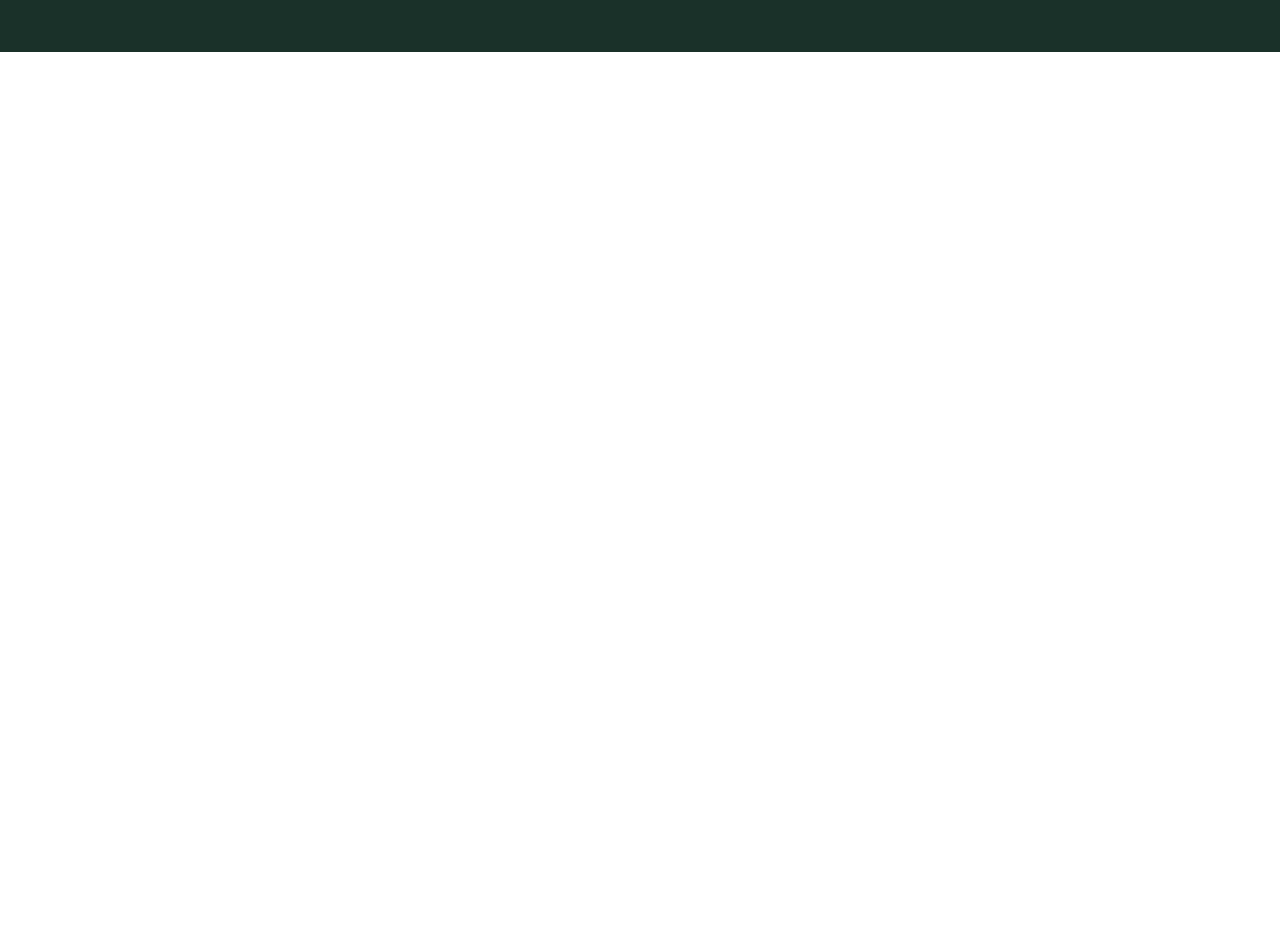
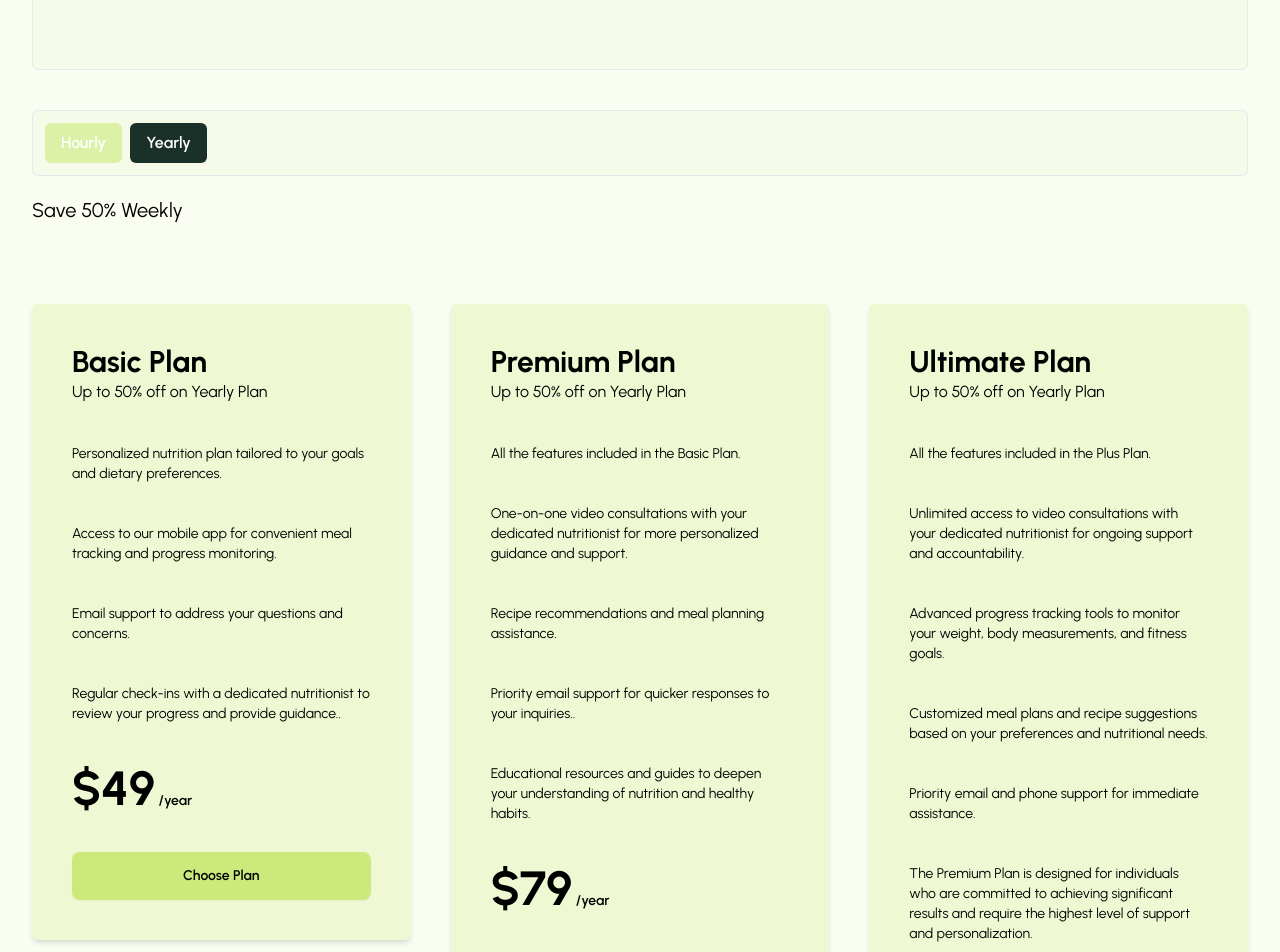
Before and after one commit to Barsheyr/arsheyrnuttition, a React (Vite) app: page /pricing in a window 1280 px wide. Shown: the part 760-1712 px from the top of the page. Before the commit the page ends 812 px from the top, so only its background shows below. Built offline with nearby package versions, Linux system fonts and the light colour scheme.

Commit message:
push new

```diff
--- a/src/components/Navigation/Navbar.jsx
+++ b/src/components/Navigation/Navbar.jsx
@@ -2,6 +2,7 @@ import React from "react";
 import { NavLink } from "react-router-dom";
 import { Logo } from "../../assets/images";
 import NavLinks from "../Navigation/NavLinks";
+import { FaBarsStaggered } from "react-icons/fa6";
 
 const Navbar = () => {
   return (
@@ -19,6 +20,22 @@ const Navbar = () => {
               Nutritionist
             </h1>
           </NavLink>
+
+          {/* DROPDOWN */}
+          <div className="dropdown">
+            <label
+              tabIndex={0}
+              className="btn btn-white bg-white hover:bg-white lg:hidden"
+            >
+              <FaBarsStaggered className="h-6 w-6" />
+            </label>
+            <ul
+              tabIndex={0}
+              className="menu menu-sm dropdown-content mt-3 z-[1] p-2 shadow bg-red-500 rounded-box w-52"
+            >
+              <NavLinks />
+            </ul>
+          </div>
         </div>
 
         <div className="navbar-end hidden lg:flex">
--- a/src/data.js
+++ b/src/data.js
@@ -209,6 +209,54 @@ export const CompanyAchievements = [
   },
 ];
 
+export const pricingPageCards = [
+  {
+    id: "1",
+    title: "Basic Plan",
+    amount: "$49",
+    MAmount: "$5",
+    text: "Up to 50% off on Yearly Plan",
+    Description:
+      "Personalized nutrition plan tailored to your goals and dietary preferences.",
+    Description2:
+      "Access to our mobile app for convenient meal tracking and progress monitoring.",
+    Description3: "Email support to address your questions and concerns.",
+    Description4:
+      "Regular check-ins with a dedicated nutritionist to review your progress and provide guidance..",
+  },
+  {
+    id: "2",
+    title: "Premium Plan",
+    amount: "$79",
+    MAmount: "$15",
+    text: "Up to 50% off on Yearly Plan",
+    Description: "All the features included in the Basic Plan.",
+    Description2:
+      "One-on-one video consultations with your dedicated nutritionist for more personalized guidance and support.",
+    Description3: "Recipe recommendations and meal planning assistance.",
+    Description4:
+      "Priority email support for quicker responses to your inquiries..",
+    Description5:
+      "Educational resources and guides to deepen your understanding of nutrition and healthy habits.",
+  },
+  {
+    id: "3",
+    title: "Ultimate Plan",
+    amount: "$99",
+    MAmount: "$20",
+    text: "Up to 50% off on Yearly Plan",
+    Description: "All the features included in the Plus Plan.",
+    Description2:
+      "Unlimited access to video consultations with your dedicated nutritionist for ongoing support and accountability.",
+    Description3:
+      "Advanced progress tracking tools to monitor your weight, body measurements, and fitness goals.",
+    Description4:
+      "Customized meal plans and recipe suggestions based on your preferences and nutritional needs.",
+    Description5: "Priority email and phone support for immediate assistance.",
+    Description6:
+      "The Premium Plan is designed for individuals who are committed to achieving significant results and require the highest level of support and personalization.",
+  },
+];
 export const pricingCards = [
   {
     id: "1",
@@ -227,6 +275,8 @@ export const pricingCards = [
     text: "Up to 50% off on Yearly Plan",
     Description:
       "Upgrade to our Premium Plan for enhanced features. In addition to the Basic Plan, you'll receive video consultations, priority support, and personalized recipe recommendations.",
+    Description2:
+      "Upgrade to our Premium Plan for enhanced features. In addition to the Basic Plan, you'll receive video consultations, priority support, and personalized recipe recommendations.",
   },
   {
     id: "3",
@@ -236,5 +286,9 @@ export const pricingCards = [
     text: "Up to 50% off on Yearly Plan",
     Description:
       "Experience the full benefits of personalized nutrition coaching with our Ultimate Plan. Enjoy all the features of the Premium Plan, along with 24/7 chat support and exclusive workshops.",
+    Description2:
+      "Experience the full benefits of personalized nutrition coaching with our Ultimate Plan. Enjoy all the features of the Premium Plan, along with 24/7 chat support and exclusive workshops.",
+    Description3:
+      "Experience the full benefits of personalized nutrition coaching with our Ultimate Plan. Enjoy all the features of the Premium Plan, along with 24/7 chat support and exclusive workshops.",
   },
 ];
--- a/src/pages/PricingPage.jsx
+++ b/src/pages/PricingPage.jsx
@@ -1,7 +1,136 @@
-import React from "react";
+import React, { useState } from "react";
+import { IoMdCheckmark } from "react-icons/io";
+import { pricingPageCards } from "../data";
 
 const PricingPage = () => {
-  return <div>PricingPage</div>;
+  const [isHourly, setIsHourly] = useState(true);
+
+  const togglePricing = () => {
+    setIsHourly(!isHourly);
+  };
+
+  return (
+    <section className="align-element font-primary">
+      <div className="mt-20 flex flex-col text-center items-center space-y-10 py-20 bg-green95 p-10 border rounded-md bg-over">
+        <div className="bg-overview">{/* <img src={TeamIcon} alt="" /> */}</div>
+        <h1 className="text-5xl font-bold">Our Pricing</h1>
+        <p>
+          At Nutritionist, we offer flexible pricing options to accommodate your
+          unique requirements and budget. Our goal is to provide you with
+          exceptional personalized nutrition coaching that is accessible and
+          tailored to your needs. Choose from our three plans below and take the
+          first step towards a healthier lifestyle
+        </p>
+      </div>
+
+      <div className="flex flex-row items-center bg-green95 border border-5 rounded-md p-3 mt-10">
+        <button
+          className={`px-4 py-2 font-semibold rounded-md ${
+            isHourly ? "bg-primary text-white" : "bg-darkGreen15 text-white"
+          }`}
+          onClick={togglePricing}
+        >
+          Hourly
+        </button>
+        <button
+          className={`ml-2 px-4 py-2 font-semibold rounded-md ${
+            !isHourly ? "bg-primary text-white" : "bg-darkGreen15 text-white"
+          }`}
+          onClick={togglePricing}
+        >
+          Yearly
+        </button>
+      </div>
+      <p className="mt-5 text-xl"> Save 50% Weekly </p>
+
+      <div>
+        {isHourly ? (
+          <div className="grid lg:grid-cols-3 gap-10 mt-20 rounded-lg mb-20">
+            {pricingPageCards.map((pricingPageCard, index) => {
+              const {
+                id,
+                title,
+                amount,
+                text,
+                Description,
+                Description2,
+                Description3,
+                Description4,
+                Description5,
+                Description6,
+              } = pricingPageCard;
+
+              return (
+                <div key={id}>
+                  <div className="rounded-md shadow-md bg-green90 lg:p-10 p-10 space-y-10">
+                    <div>
+                      <h2 className="text-3xl font-bold">{title}</h2>
+                      <p className=""> {text} </p>
+                    </div>
+                    <div className="hover:bg-darkGreen20 hover:text-white">
+                      <p className="text-sm"> {Description} </p>
+                    </div>
+                    <div className="hover:bg-darkGreen20 hover:text-white">
+                      <p className="text-sm"> {Description2} </p>
+                    </div>
+                    <div className="hover:bg-darkGreen20 hover:text-white">
+                      <p className="text-sm"> {Description3} </p>
+                    </div>
+                    <div className="hover:bg-darkGreen20 hover:text-white">
+                      <p className="text-sm"> {Description4} </p>
+                    </div>
+                    <div className="hover:bg-darkGreen20 hover:text-white">
+                      <p className="text-sm"> {Description5} </p>
+                    </div>
+                    <div className="hover:bg-darkGreen20 hover:text-white rounded-md">
+                      <p className="text-sm"> {Description6} </p>
+                    </div>
+
+                    <p className="lg:text-5xl text-xl font-bold">
+                      {amount}
+                      <span className="text-sm font-semibold"> /year </span>
+                    </p>
+
+                    <div className="btn w-full bg-green70 border-none hover:bg-darkGreen15 hover:text-white">
+                      Choose Plan
+                    </div>
+                  </div>
+                </div>
+              );
+            })}
+          </div>
+        ) : (
+          <div className="grid lg:grid-cols-3 gap-10 mt-20 rounded-lg">
+            {pricingPageCards.map((pricingPageCard, index) => {
+              const { id, title, amount, text, Description, MAmount } =
+                pricingPageCard;
+
+              return (
+                <div key={index}>
+                  <div className="rounded-md shadow-md bg-green90 lg:p-10 p-5 space-y-10">
+                    <div>
+                      <h2 className="text-3xl font-bold">{title}</h2>
+                      <p className=""> {text} </p>
+                    </div>
+                    <p className="text-sm"> {Description} </p>
+
+                    <p className="lg:text-5xl text-xl font-bold">
+                      {MAmount}
+                      <span className="text-sm font-semibold"> /month </span>
+                    </p>
+
+                    <div className="btn w-full bg-green70 border-none hover:bg-darkGreen15 hover:text-white">
+                      Choose Plan
+                    </div>
+                  </div>
+                </div>
+              );
+            })}
+          </div>
+        )}
+      </div>
+    </section>
+  );
 };
 
 export default PricingPage;
```
